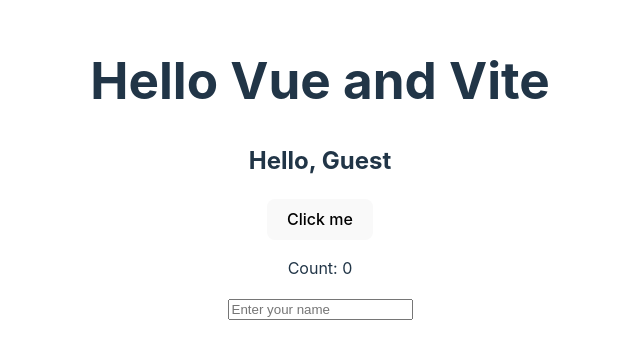
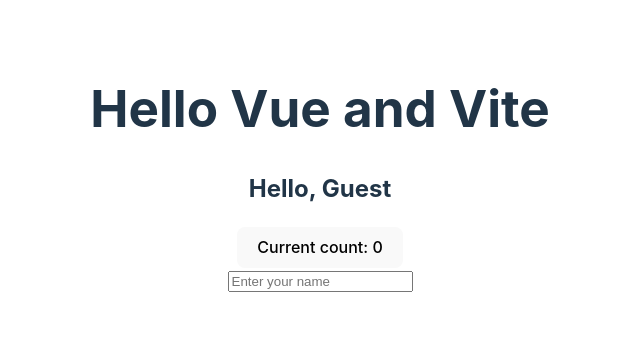
Before and after one commit to ErdniSamkhaev/trainVue, a Vue app in the folder task1/VueVite/: page / in a window 1280 px wide. Shown: the part 231-590 px from the top of the page, without its empty margins (320-960 px from the left). Built offline with nearby package versions, Linux system fonts and the light colour scheme.

Commit message:
инкапсуляция кнопки в компонент и объявление пропса

```diff
--- a/task1/VueVite/src/App.vue
+++ b/task1/VueVite/src/App.vue
@@ -1,8 +1,10 @@
 <template>
   <h1>Hello Vue and Vite</h1>
+  <!-- Компонент Greeting -->
   <Greeting :name="userName || 'Guest'" />
-  <button @click="increment">Click me</button>
-  <p>Count: {{ count }}</p>
+  <!-- Компонент ButtonCounter вместо старой кнопки -->
+  <ButtonCounter label="Current count" />
+
   <form action="#">
     <input
       type="text"
@@ -19,14 +21,10 @@
 // Импорты
 import { ref } from "vue";
 import Greeting from "./components/Greeting.vue";
+import ButtonCounter from "./components/ButtonCounter.vue";
 
 // Реактивные переменные
-const count = ref(0);
 const userName = ref("");
-// Фнукция инкремент
-function increment() {
-  count.value++;
-}
 </script>
 
 <style scoped></style>
--- /dev/null
+++ b/task1/VueVite/src/components/ButtonCounter.vue
@@ -0,0 +1,24 @@
+<template>
+  <button @click="increment">{{ label }}: {{ count }}</button>
+</template>
+
+<script setup>
+import { ref } from "vue";
+
+// Пропс label
+const props = defineProps({
+  label: {
+    type: String,
+    required: true,
+  },
+});
+
+// Внутренний счетчик копмонента
+const count = ref(0);
+
+function increment() {
+  count.value++;
+}
+</script>
+
+<style scoped></style>
```
